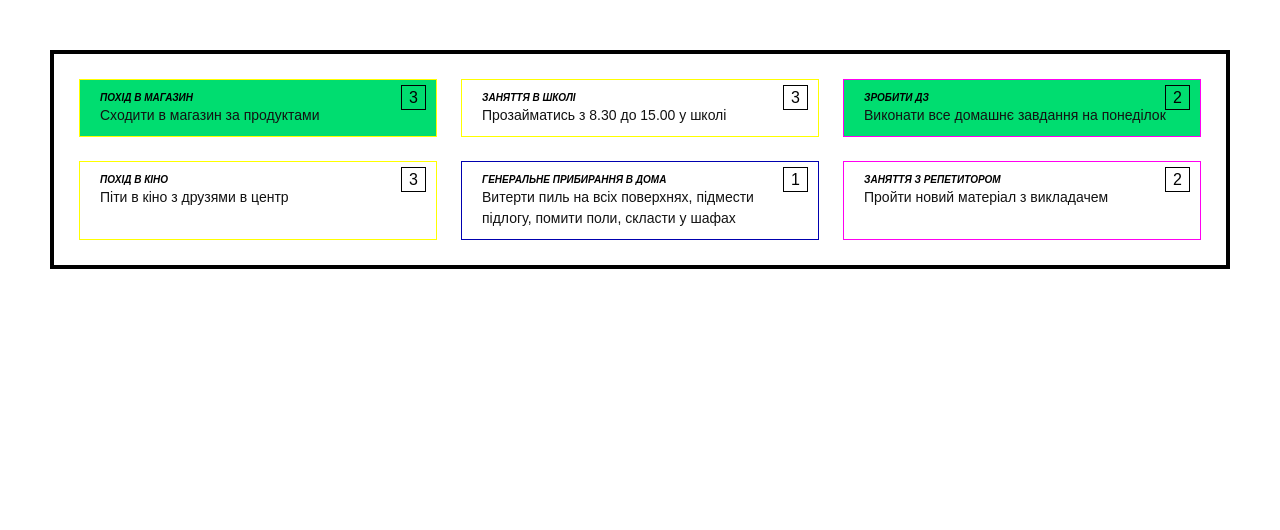
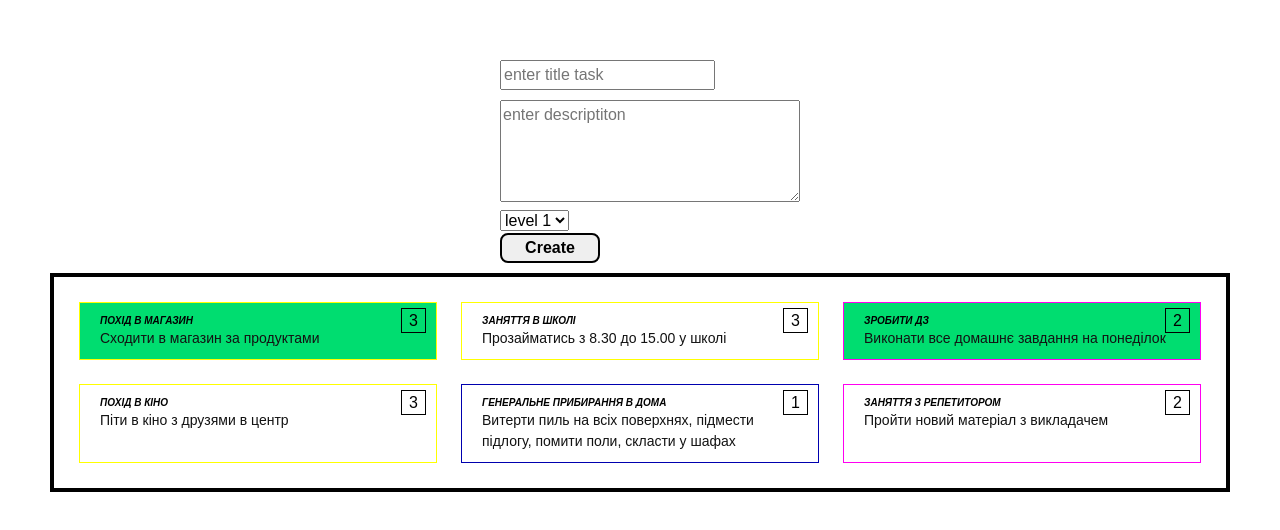
Before and after one commit to iveke/react-tkach, a React (Create React App) app: page / in a window 1280 px wide. Shown: the top 530 px of the page. Built offline with nearby package versions, Linux system fonts and the light colour scheme.

Commit message:
do something Form

```diff
--- a/src/components/FormToDo/FormToDo.jsx
+++ b/src/components/FormToDo/FormToDo.jsx
@@ -1,5 +1,16 @@
-
+import { Btn, Form, Input } from "./FormToDo.style";
 
 export const FormToDo = () => {
-    return <></>;
+    return (
+    <Form >
+        <Input name="title" type="text" placeholder="enter title task" />
+        <textarea name="description"cols="30" rows="4" placeholder="enter descriptiton"></textarea>
+        <select name="level">
+        <option value="1"> level 1</option>
+        <option value="2"> level 2</option>
+        <option value="3"> level 3 </option>
+        </select>
+        <Btn type="submit">Create</Btn>
+    </Form>
+    );
 }
--- a/src/components/FormToDo/FormToDo.style.jsx
+++ b/src/components/FormToDo/FormToDo.style.jsx
@@ -0,0 +1,19 @@
+import styled from "styled-components";
+
+export const Form = styled.form`
+  margin: 0 auto;
+  padding: 10px;
+  width: 300px;
+`;
+
+export const Input = styled.input`
+  margin-bottom: 10px;
+`;
+
+export const Btn = styled.button`
+  width:100px ;
+  height: 30px;
+  border: solid 2px black;
+  border-radius: 8px;
+  font-weight: bold;
+`;
```
